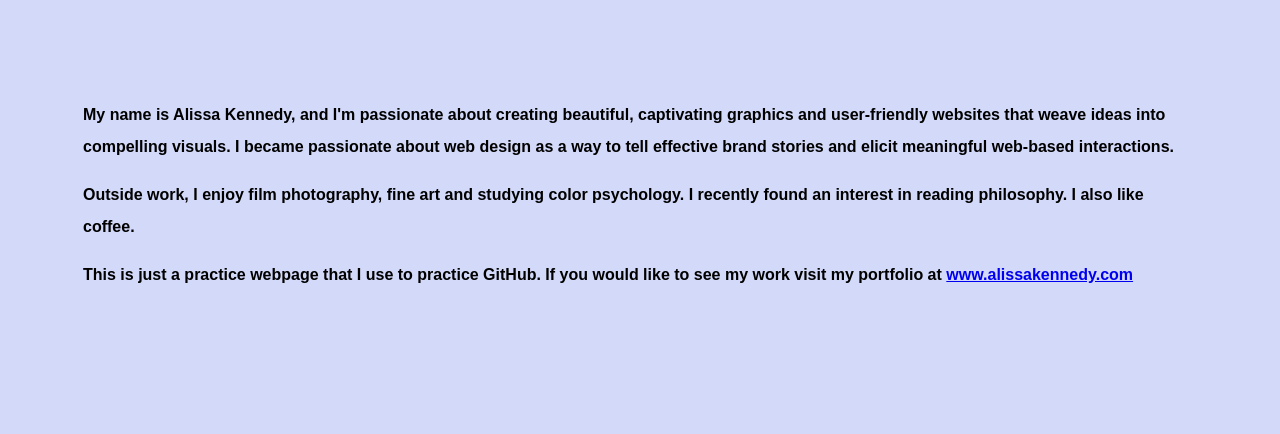
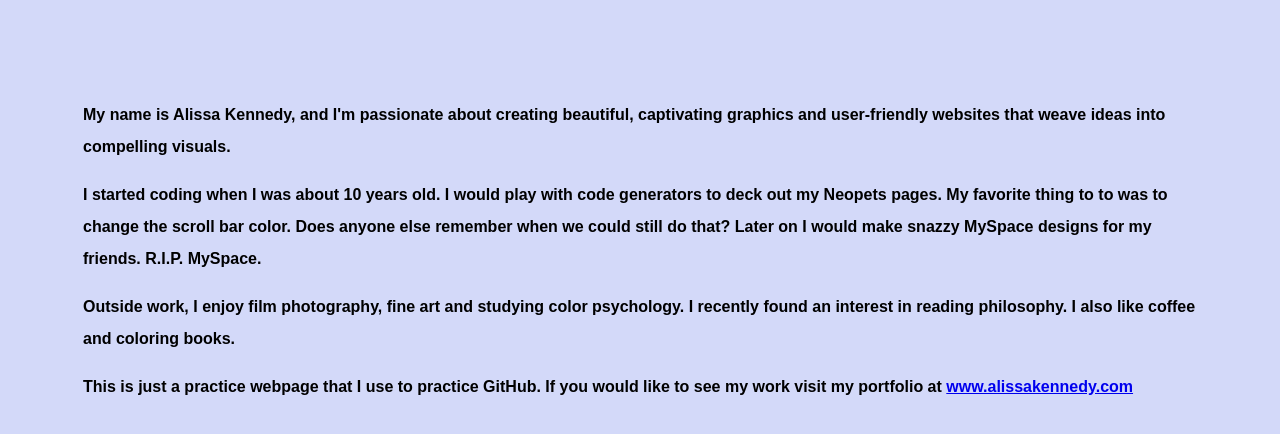
Before and after one commit to AlissaKennedy/alissakennedy.github.io, a plain HTML site: page index.html in a window 1280 px wide. Drawn offline with Linux system fonts and the light colour scheme.

Commit message:
Text - how I started coding
Shortened first paragraph that sounded dull. Added how I got into coding.

```diff
--- a/index.html
+++ b/index.html
@@ -9,10 +9,13 @@
 <body class="gradient-bg">
 	<div class="about">
 		<p>
-		My name is Alissa Kennedy, and I'm passionate about creating beautiful, captivating graphics and user-friendly websites that weave ideas into compelling visuals. I became passionate about web design as a way to tell effective brand stories and elicit meaningful web-based interactions.</p>
+		My name is Alissa Kennedy, and I'm passionate about creating beautiful, captivating graphics and user-friendly websites that weave ideas into compelling visuals.</p>
 
 		<p>
-		Outside work, I enjoy film photography, fine art and studying color psychology. I recently found an interest in reading philosophy. I also like coffee.</p>
+		I started coding when I was about 10 years old. I would play with code generators to deck out my Neopets pages. My favorite thing to to was to change the scroll bar color. Does anyone else remember when we could still do that? Later on I would make snazzy MySpace designs for my friends. R.I.P. MySpace.</p>
+
+		<p>
+		Outside work, I enjoy film photography, fine art and studying color psychology. I recently found an interest in reading philosophy. I also like coffee and coloring books.</p>
 
 		<p>This is just a practice webpage that I use to practice GitHub. If you would like to see my work visit my portfolio at <a href="http://www.alissakennedy.com">www.alissakennedy.com</a></p>
 </div>
```
